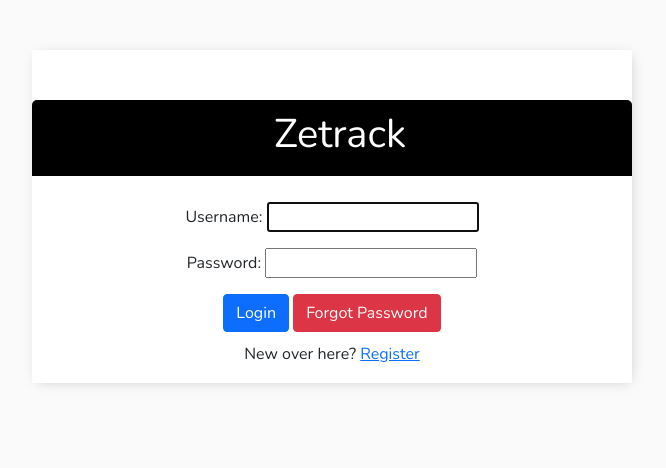
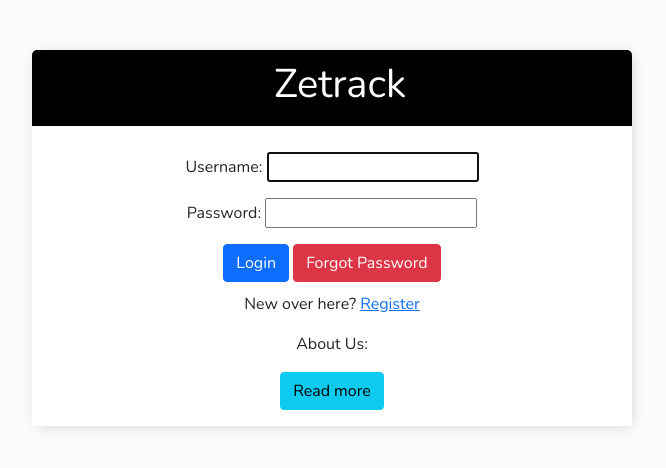
Before and after one commit to abdul-mls/Task-Manager, a Django app: page /login/ in a window 1280 px wide. Shown: the top 468 px of the page, without its empty margins (308-974 px from the left). Run offline with Django 3.2, Linux system fonts and the light colour scheme.

Commit message:
third commit

```diff
--- a/taskmanager/tasks/models.py
+++ b/taskmanager/tasks/models.py
@@ -25,4 +25,4 @@ class Task(models.Model):
         return self.title
 
     class Meta:
-        ordering = ['ending_date']
+        ordering = ['creation_date']
--- a/taskmanager/tasks/templates/tasks/login.html
+++ b/taskmanager/tasks/templates/tasks/login.html
@@ -13,10 +13,27 @@
         <a class="btn btn-danger" href="{% url 'reset_password' %}">Forgot Password</a>
     </form>
     <p id="login-register">New over here? <a href="{% url 'register' %}">Register</a> </p>
-</div>
+<!--   <p><a id="login-register" href="{% url 'register' %}">About Us</a></p>-->
+    <p>About Us: <br>
+    <span id="dots"></span><span id="more">Zetrack is a task management website created to help you keep your tasks up to date, anywhere by simply logging in.</span></p>
+    <button style="margin-bottom:15px; " class="btn btn-info" onclick="myFunction()" id="myBtn">Read more</button>
 
 
+    <script>
+        function myFunction() {
+          var dots = document.getElementById("dots");
+          var moreText = document.getElementById("more");
+          var btnText = document.getElementById("myBtn");
 
-
-
+          if (dots.style.display === "none") {
+            dots.style.display = "inline";
+            btnText.innerHTML = "Read more";
+            moreText.style.display = "none";
+          } else {
+            dots.style.display = "none";
+            btnText.innerHTML = "Read less";
+            moreText.style.display = "inline";
+          }
+        }
+    </script>
 {% endblock login %}
--- a/taskmanager/tasks/templates/tasks/main.html
+++ b/taskmanager/tasks/templates/tasks/main.html
@@ -30,7 +30,7 @@
         margin-bottom: 20px;
         max-width: 600px;
         margin: auto;
-        padding-top:50px;
+        padding-top:0px;
         background-color: #fff;
         -webkit-box-shadow: 2px 2px 13px -4px rgba(0, 0, 0, 0.21);
             box-shadow: 2px 2px 13px -4px rgba(0, 0, 0, 0.21);
@@ -169,6 +169,7 @@ td, th {
         text-align: center
         }
 
+#more {display: none;}
    </style>
 
 </head>
--- a/taskmanager/tasks/templates/tasks/task_list.html
+++ b/taskmanager/tasks/templates/tasks/task_list.html
@@ -141,9 +141,10 @@
 </div>
 
 <hr>
+
 <div class="email">
 <h4>Enter your email to get reminded</h4>
-<input style="text-align:center;" ty placeholder="">
+<input style="text-align:center; margin-bottom:20px;" ty placeholder="">
 <input class="btn btn-dark" type="submit" value="Submit">
 </div>
 
```
Also changed, not shown: taskmanager/db.sqlite3, 1 other file.
